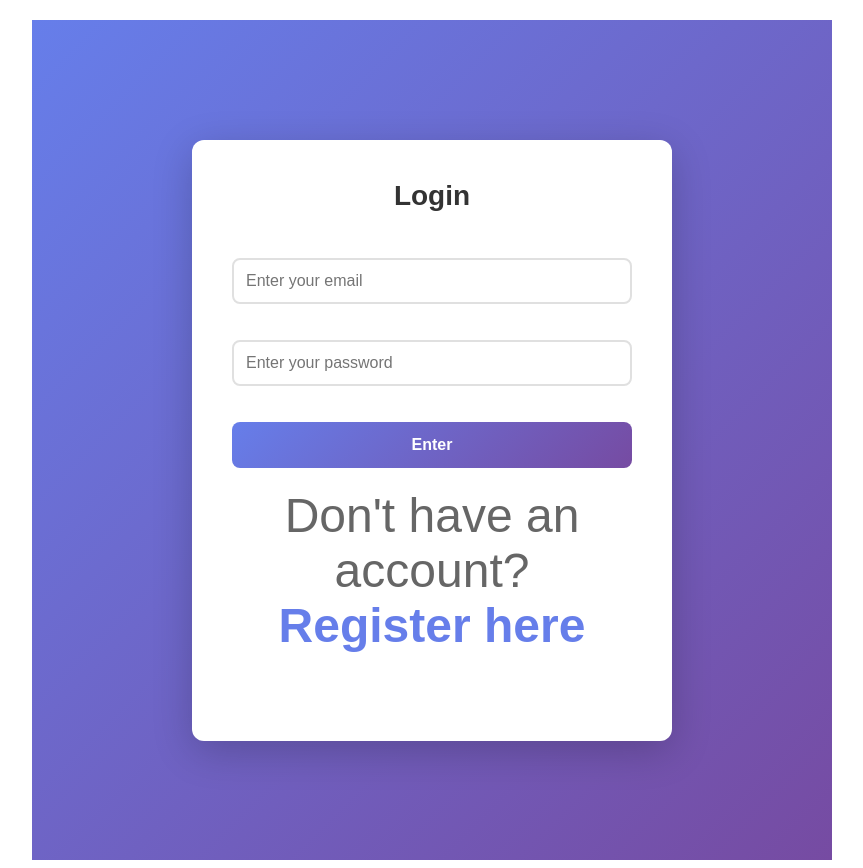
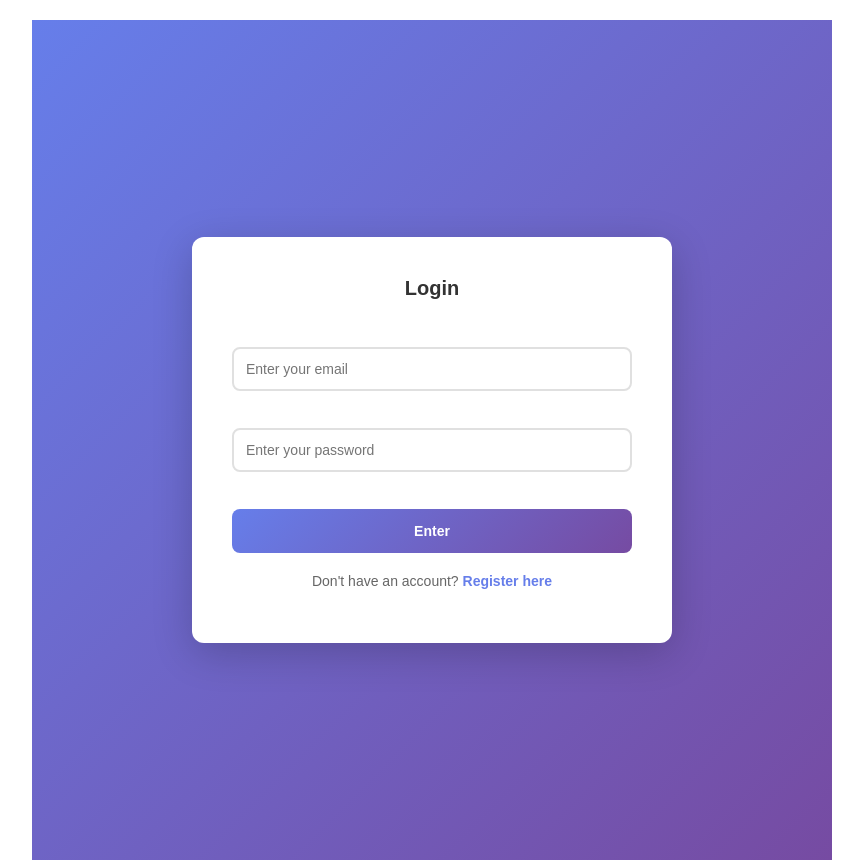
Before and after one commit to notin/login-full-stack, a React app in the folder login-front-end/: page / in a window 1280 px wide. Shown: the whole page, without its empty margins (208-1071 px from the left). Built offline with nearby package versions, Linux system fonts and the light colour scheme; no server answers.

Commit message:
better text

```diff
--- a/login-front-end/src/components/Dashboard.css
+++ b/login-front-end/src/components/Dashboard.css
@@ -19,11 +19,13 @@
 .dashboard-header h1 {
   margin: 0 0 10px 0;
   color: #333;
+  font-size: 24px;
 }
 
 .dashboard-header p {
   margin: 0;
   color: #666;
+  font-size: 14px;
 }
 
 .logout-btn {
@@ -32,7 +34,7 @@
   color: white;
   border: none;
   border-radius: 8px;
-  font-size: 16px;
+  font-size: 14px;
   font-weight: 600;
   cursor: pointer;
   transition: background 0.3s;
@@ -62,11 +64,13 @@
   color: #333;
   border-bottom: 2px solid #667eea;
   padding-bottom: 10px;
+  font-size: 20px;
 }
 
 .card p {
   margin: 10px 0;
   color: #555;
+  font-size: 14px;
 }
 
 .refresh-btn {
@@ -76,7 +80,7 @@
   color: white;
   border: none;
   border-radius: 8px;
-  font-size: 14px;
+  font-size: 13px;
   cursor: pointer;
   transition: background 0.3s;
 }
--- a/login-front-end/src/components/Login.css
+++ b/login-front-end/src/components/Login.css
@@ -20,7 +20,7 @@
   margin: 0 0 30px 0;
   text-align: center;
   color: #333;
-  font-size: 28px;
+  font-size: 20px;
 }
 
 .form-group {
@@ -32,6 +32,7 @@
   margin-bottom: 8px;
   color: #555;
   font-weight: 500;
+  font-size: 14px;
 }
 
 .form-group input {
@@ -39,7 +40,7 @@
   padding: 12px;
   border: 2px solid #e0e0e0;
   border-radius: 8px;
-  font-size: 16px;
+  font-size: 14px;
   transition: border-color 0.3s;
   box-sizing: border-box;
 }
@@ -56,6 +57,7 @@
   border-radius: 8px;
   margin-bottom: 20px;
   border: 1px solid #fcc;
+  font-size: 14px;
 }
 
 button {
@@ -65,7 +67,7 @@
   color: white;
   border: none;
   border-radius: 8px;
-  font-size: 16px;
+  font-size: 14px;
   font-weight: 600;
   cursor: pointer;
   transition: transform 0.2s, box-shadow 0.2s;
@@ -85,6 +87,7 @@
   margin-top: 20px;
   text-align: center;
   color: #666;
+  font-size: 14px;
 }
 
 .auth-switch a,
```
